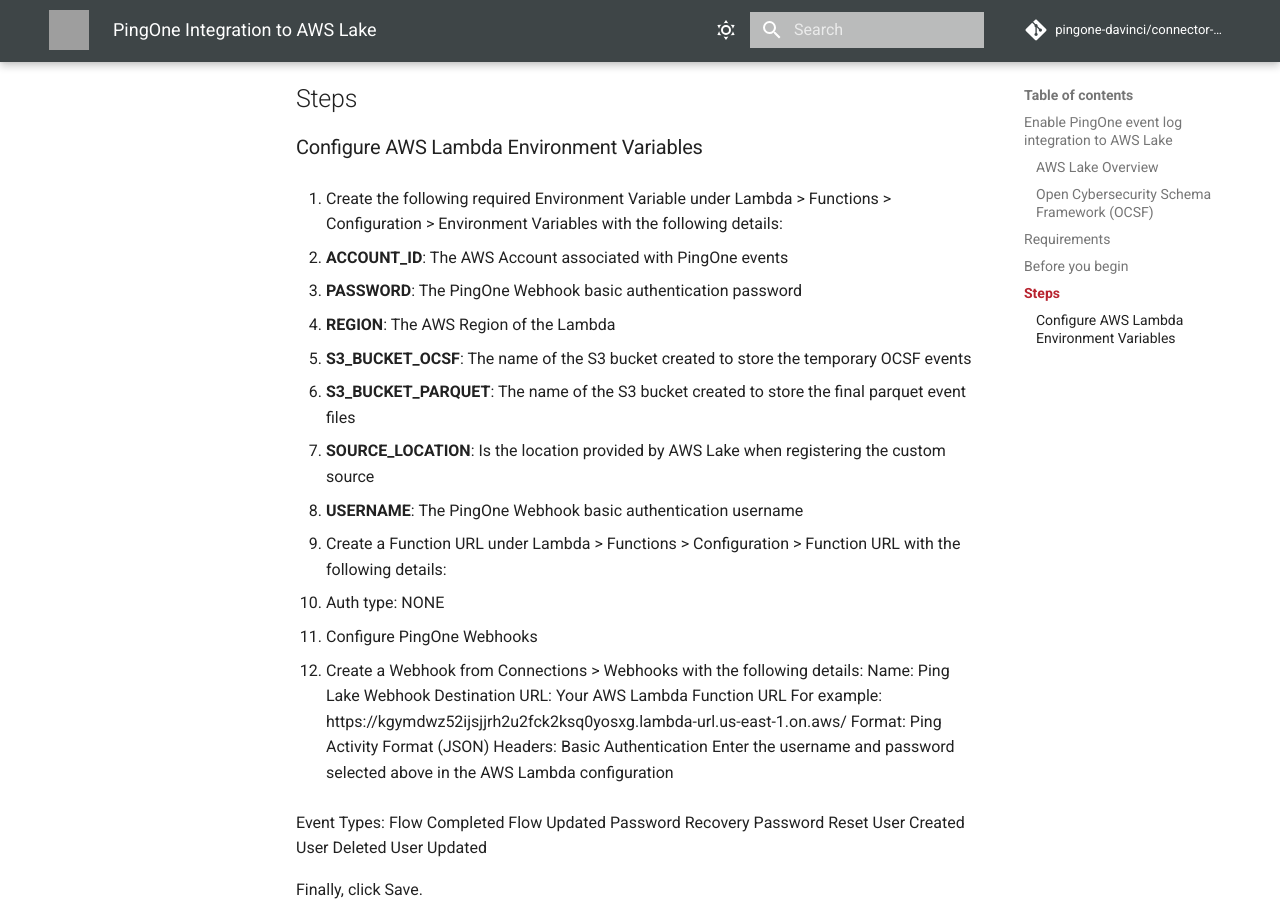
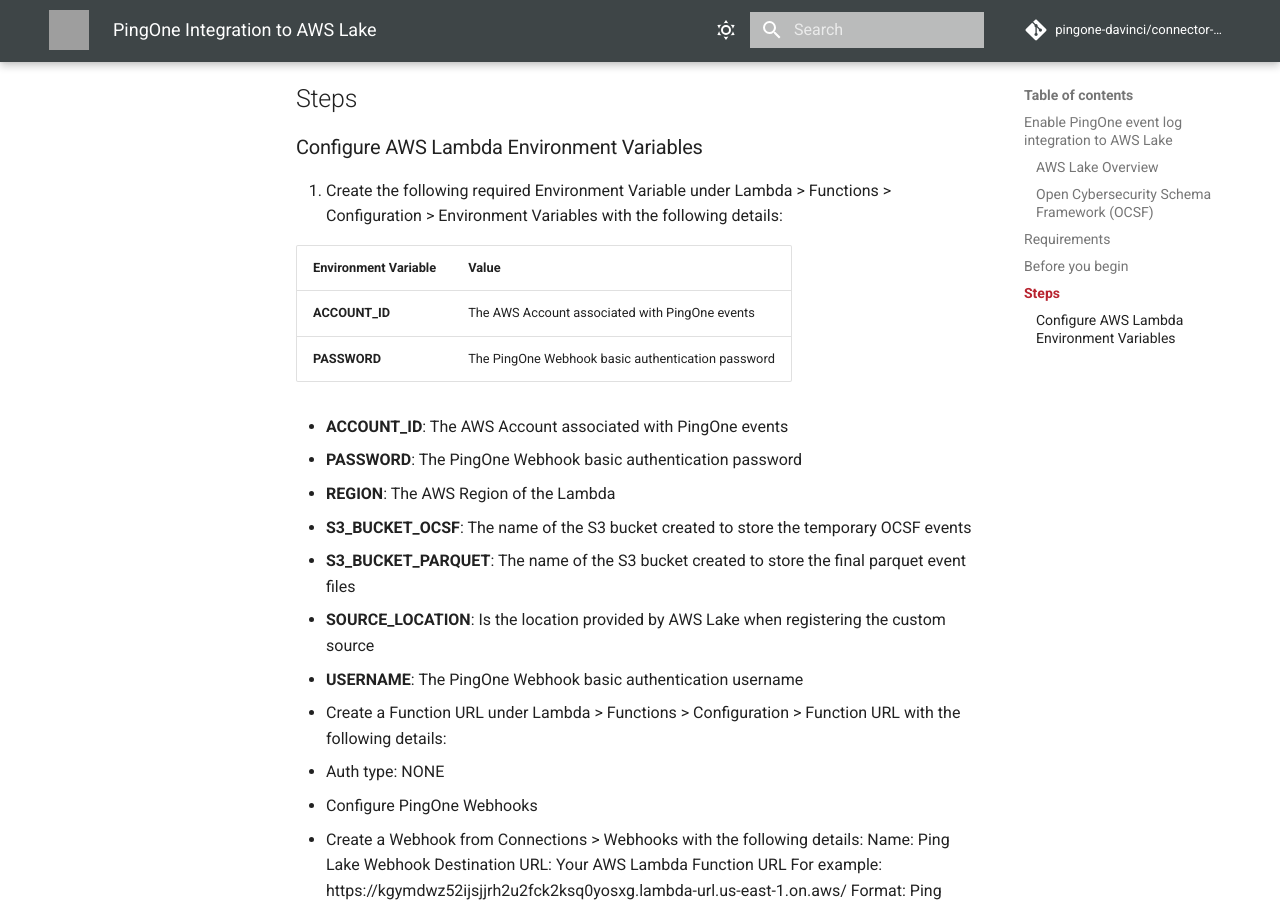
Before and after one commit to pingone-davinci/documentation, an MkDocs documentation site: the page built from docs/aws-lake/README.md, in a window 1280 px wide and 900 px high, scrolled down 1329 px. Built offline with MkDocs 1.6.1 and Material for MkDocs 9.7.7, drawn with Linux system fonts in a browser that asks for light colours; comment, search, counter and statistics services are not loaded; grey boxes are pictures that could not be loaded.

Commit message:
Update README.md

```diff
--- a/docs/aws-lake/README.md
+++ b/docs/aws-lake/README.md
@@ -30,6 +30,11 @@
 ### Configure AWS Lambda Environment Variables
 
 1. Create the following required Environment Variable under Lambda > Functions > Configuration > Environment Variables with the following details:
+
+| Environment Variable | Value |
+| ----------- | ----------- |
+| **ACCOUNT_ID**      | The AWS Account associated with PingOne events       |
+| **PASSWORD**   | The PingOne Webhook basic authentication password        |
 
   * **ACCOUNT_ID**: The AWS Account associated with PingOne events
   * **PASSWORD**: The PingOne Webhook basic authentication password
```
